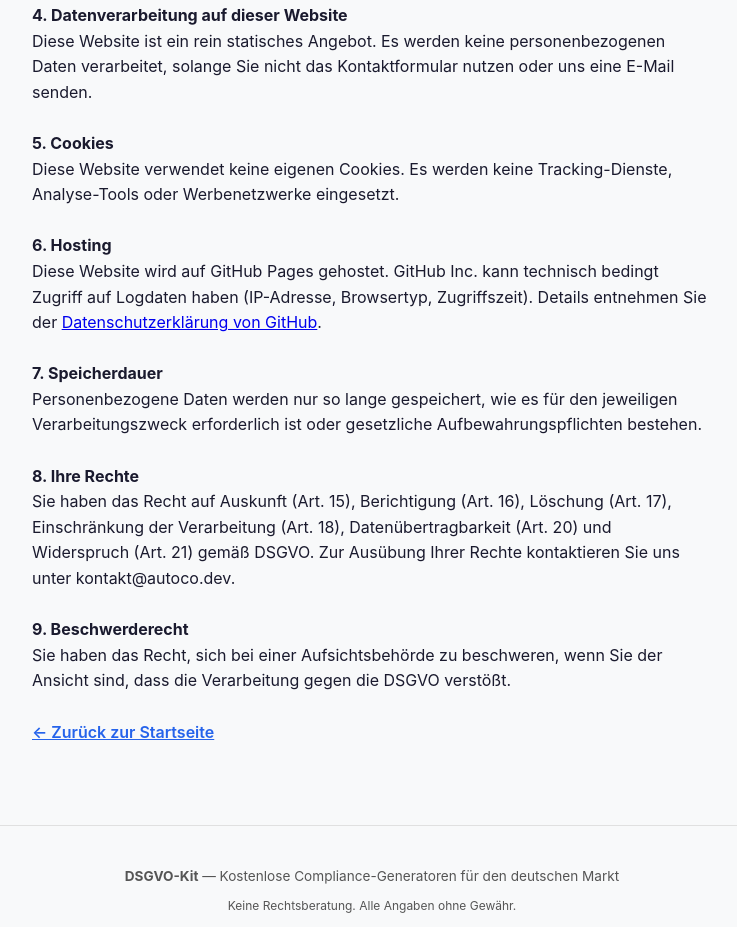
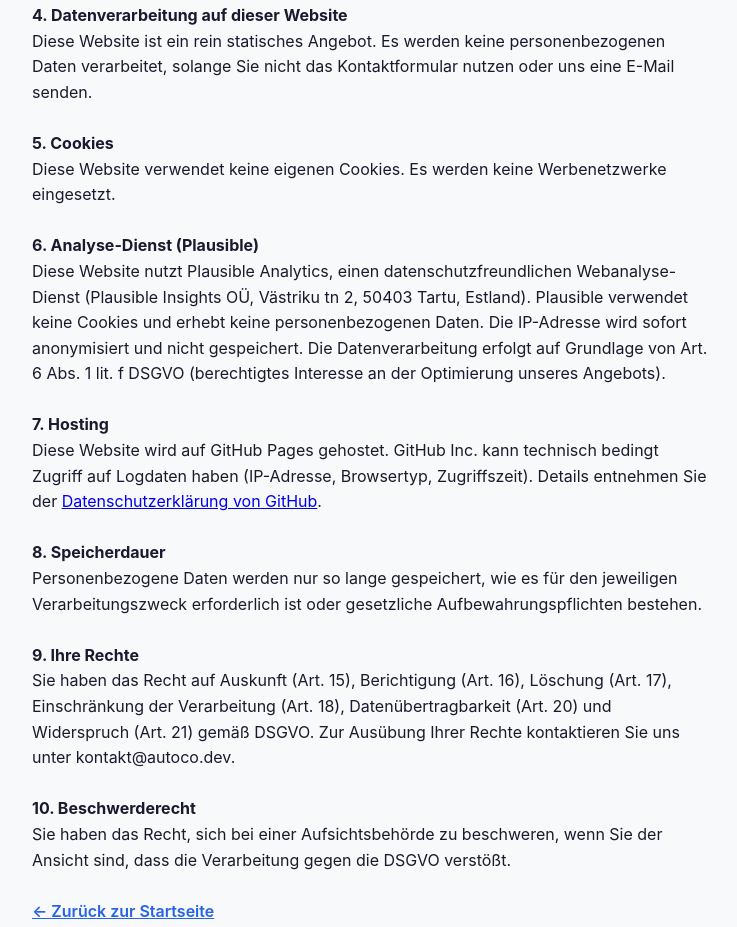
Before and after one commit to CreativeCodingSolutions/dsgvo-kit, a plain HTML site: page datenschutz.html in a window 1280 px wide. Shown: the part 556-1483 px from the top of the page, without its empty margins (268-1005 px from the left). Drawn offline with Linux system fonts and the light colour scheme.

Commit message:
Add Plausible analytics + update Datenschutz to include analytics disclosure

```diff
--- a/datenschutz.html
+++ b/datenschutz.html
@@ -7,6 +7,7 @@
 <meta name="description" content="Datenschutzerklärung des DSGVO-Kit nach DSGVO Art. 13, 14 und TTDSG">
 <link rel="canonical" href="https://creativecodingsolutions.github.io/dsgvo-kit/datenschutz.html">
 <link rel="stylesheet" href="style.css">
+<script defer data-domain="dsgvo-kit.creativecodingsolutions.github.io" src="https://plausible.io/js/script.js"></script>
 </head>
 <body>
 <header>
@@ -37,18 +38,21 @@ Die Verarbeitung erfolgt auf Grundlage der DSGVO (Art. 6 Abs. 1 lit. a-f), des T
 Diese Website ist ein rein statisches Angebot. Es werden keine personenbezogenen Daten verarbeitet, solange Sie nicht das Kontaktformular nutzen oder uns eine E-Mail senden.</p>
 <br>
 <p><strong>5. Cookies</strong><br>
-Diese Website verwendet keine eigenen Cookies. Es werden keine Tracking-Dienste, Analyse-Tools oder Werbenetzwerke eingesetzt.</p>
+Diese Website verwendet keine eigenen Cookies. Es werden keine Werbenetzwerke eingesetzt.</p>
 <br>
-<p><strong>6. Hosting</strong><br>
+<p><strong>6. Analyse-Dienst (Plausible)</strong><br>
+Diese Website nutzt Plausible Analytics, einen datenschutzfreundlichen Webanalyse-Dienst (Plausible Insights OÜ, Västriku tn 2, 50403 Tartu, Estland). Plausible verwendet keine Cookies und erhebt keine personenbezogenen Daten. Die IP-Adresse wird sofort anonymisiert und nicht gespeichert. Die Datenverarbeitung erfolgt auf Grundlage von Art. 6 Abs. 1 lit. f DSGVO (berechtigtes Interesse an der Optimierung unseres Angebots).<br>
+<br>
+<strong>7. Hosting</strong><br>
 Diese Website wird auf GitHub Pages gehostet. GitHub Inc. kann technisch bedingt Zugriff auf Logdaten haben (IP-Adresse, Browsertyp, Zugriffszeit). Details entnehmen Sie der <a href="https://docs.github.com/de/site-policy/privacy-policies/github-privacy-statement" target="_blank" rel="noopener">Datenschutzerklärung von GitHub</a>.</p>
 <br>
-<p><strong>7. Speicherdauer</strong><br>
+<p><strong>8. Speicherdauer</strong><br>
 Personenbezogene Daten werden nur so lange gespeichert, wie es für den jeweiligen Verarbeitungszweck erforderlich ist oder gesetzliche Aufbewahrungspflichten bestehen.</p>
 <br>
-<p><strong>8. Ihre Rechte</strong><br>
+<p><strong>9. Ihre Rechte</strong><br>
 Sie haben das Recht auf Auskunft (Art. 15), Berichtigung (Art. 16), Löschung (Art. 17), Einschränkung der Verarbeitung (Art. 18), Datenübertragbarkeit (Art. 20) und Widerspruch (Art. 21) gemäß DSGVO. Zur Ausübung Ihrer Rechte kontaktieren Sie uns unter kontakt@autoco.dev.</p>
 <br>
-<p><strong>9. Beschwerderecht</strong><br>
+<p><strong>10. Beschwerderecht</strong><br>
 Sie haben das Recht, sich bei einer Aufsichtsbehörde zu beschweren, wenn Sie der Ansicht sind, dass die Verarbeitung gegen die DSGVO verstößt.</p>
 <br>
 <p><a href="index.html" style="color:var(--accent);font-weight:600;">&larr; Zurück zur Startseite</a></p>
```
Also changed, not shown: impressum.html (+1 -0 lines), index.html (+1 -0 lines).
